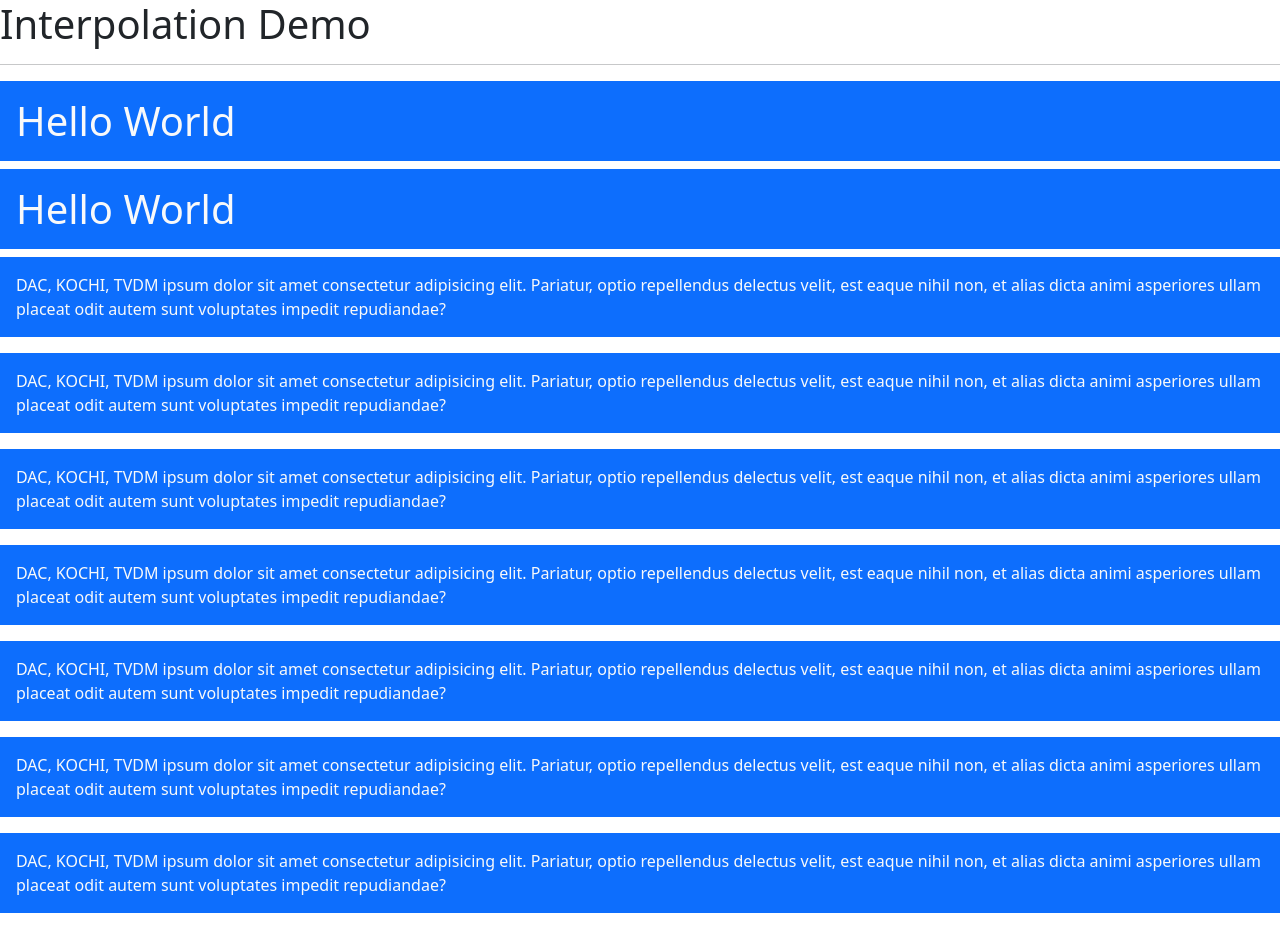
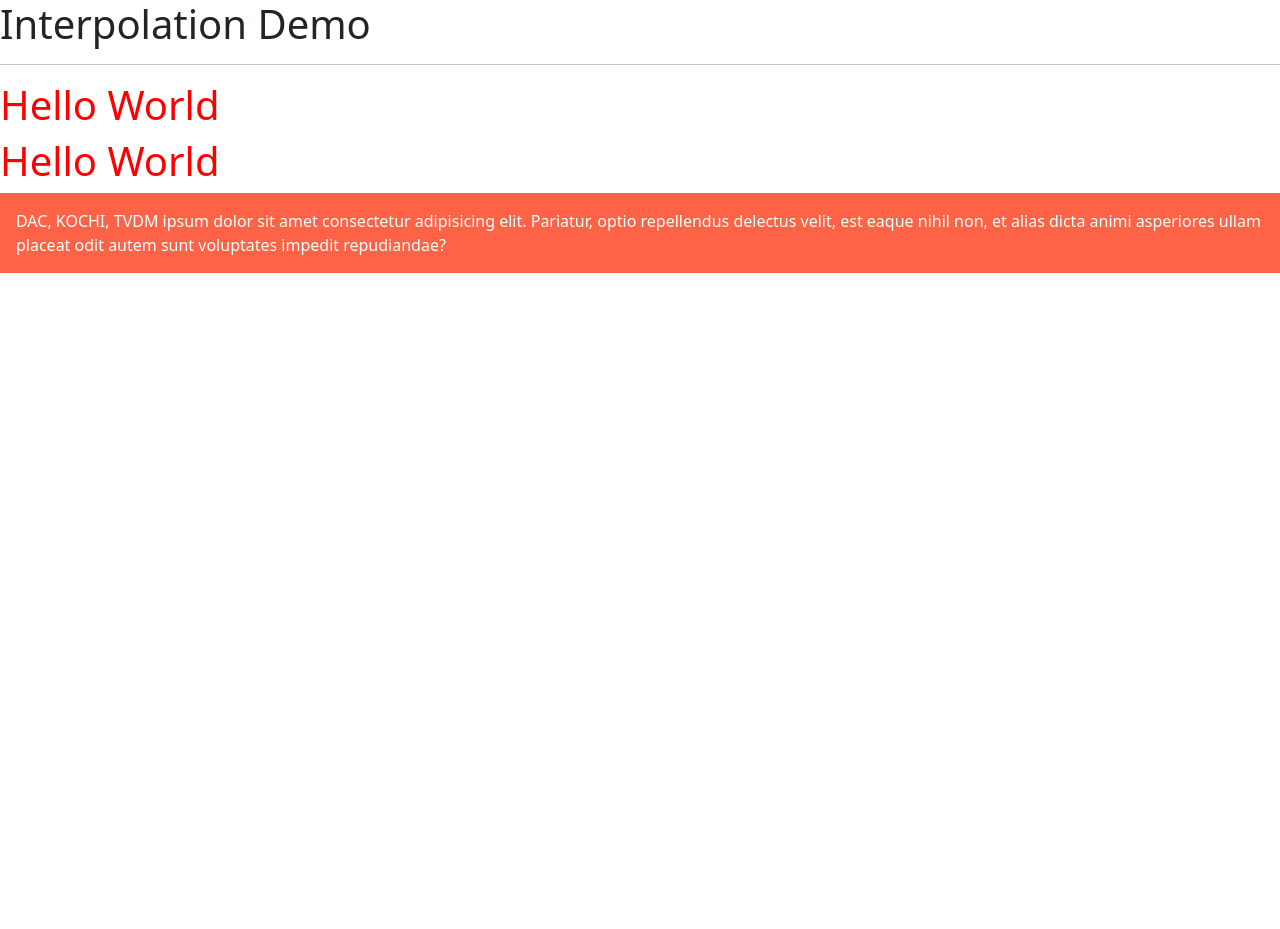
Before and after one commit to dac-23/my-react-project, a React (Create React App) app: page / in a window 1280 px wide. After the commit the page ends 800 px from the top, so only its background shows below. Built offline with nearby package versions, Linux system fonts and the light colour scheme.

Commit message:
basics of stylning.

```diff
--- a/src/App.js
+++ b/src/App.js
@@ -17,31 +17,23 @@ function App() {
 
 function InterpolationBasics() {
   //1.  Data Member
-  let id = "id1";
-  let mytheme = "bg-primary text-light p-3";
   let title = "Hello World";
   let para = `DAC, KOCHI, TVDM ipsum dolor sit amet consectetur adipisicing elit. Pariatur, optio
               repellendus delectus velit, est eaque nihil non, et alias dicta animi
               asperiores ullam placeat odit autem sunt voluptates impedit repudiandae?`;
 
+  let mystyle = { color: "red" };
   //2. member function, coming soon...
 
   // 3. UI / VIEW :: JSX
   return (
     <div>
-      <h1 className={mytheme} id="id1">
-        Hello World
-      </h1>
-      <h1 id={id} className={mytheme}>
-        {title}
-      </h1>
-      <p className={mytheme}>{para}</p>
-      <p className={mytheme}>{para}</p>
-      <p className={mytheme}>{para}</p>
-      <p className={mytheme}>{para}</p>
-      <p className={mytheme}>{para}</p>
-      <p className={mytheme}>{para}</p>
-      <p className={mytheme}>{para}</p>
+      <h1 style={mystyle}>{title}</h1>
+      <h1 style={{ color: "red" }}>{title}</h1>
+
+      <p style={{ background: "tomato", color: "white", padding: "16px" }}>
+        {para}
+      </p>
     </div>
   );
 }
```
